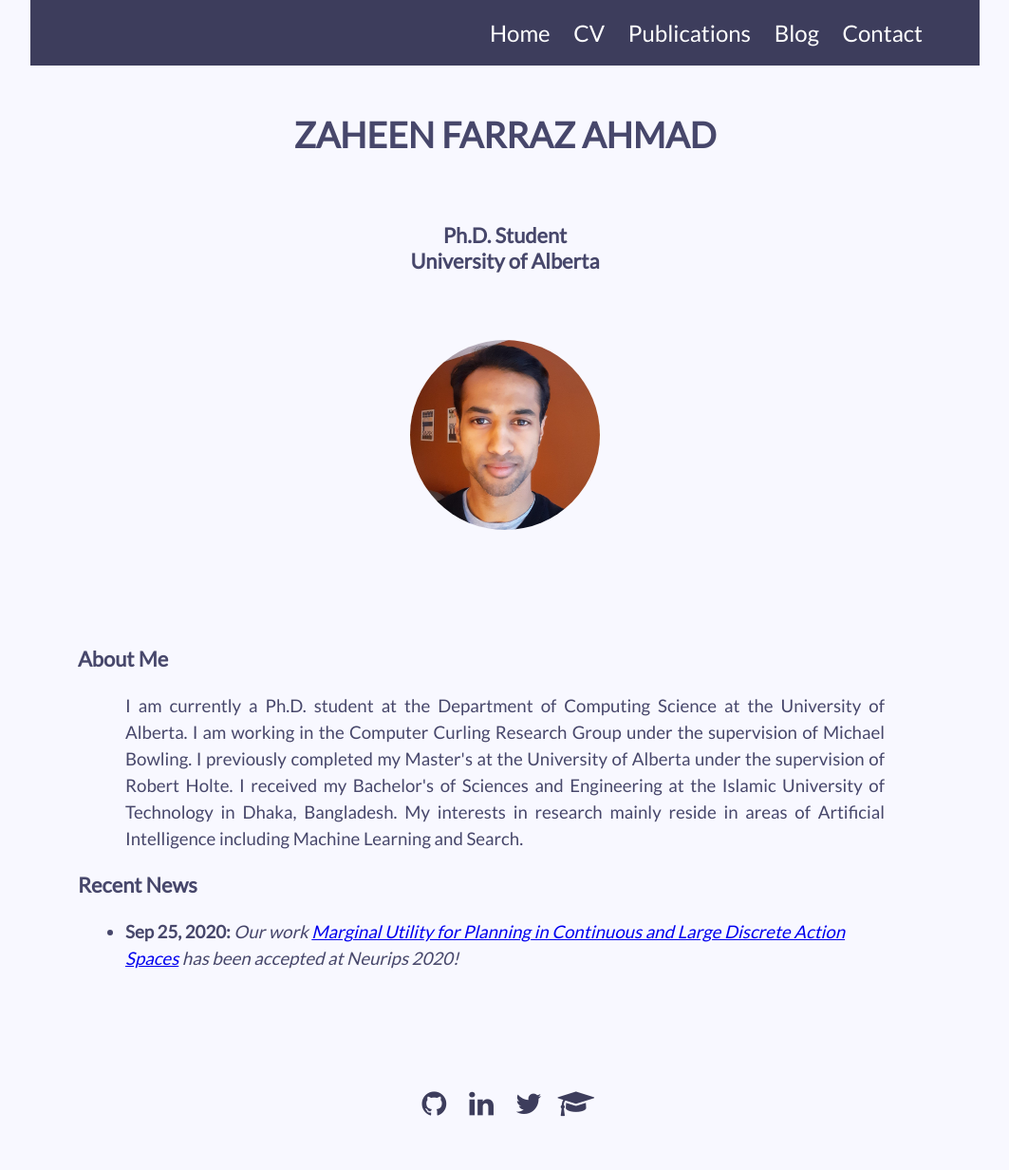
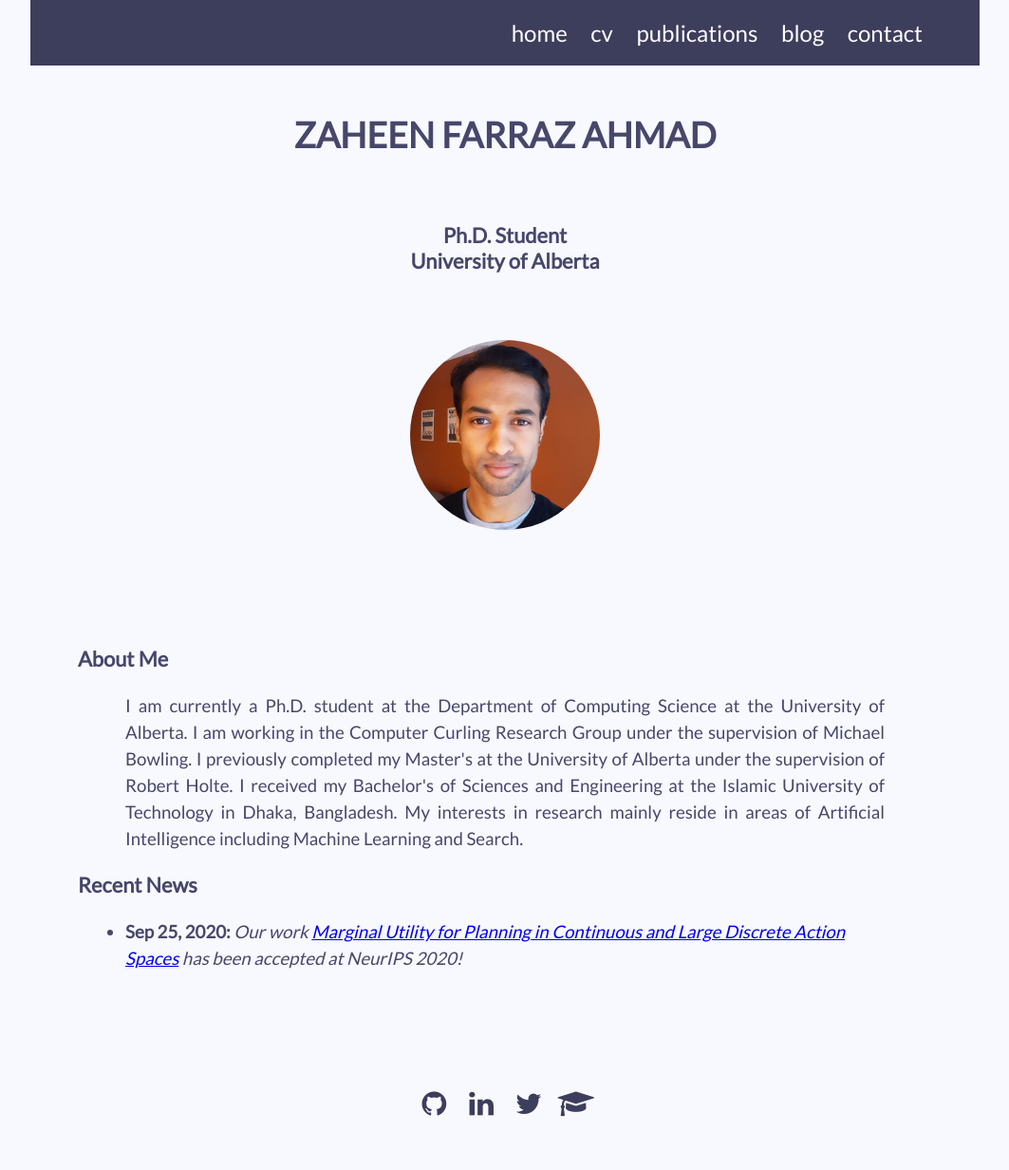
Before and after one commit to zfahmad/zfahmad.github.io, a Jekyll site: the page built from index.html, in a window 1280 px wide. Shown: the whole page at 95% size, without its empty margins (108-1171 px from the left). Built offline with Jekyll 4.4.1, drawn with Linux system fonts in a browser that asks for light colours.

Commit message:
Edited navigation bar, format and cv

```diff
--- a/_layouts/sub.html
+++ b/_layouts/sub.html
@@ -1,6 +1,6 @@
 ---
 layout: default
 ---
-<div class="container">
+<div class="sub_container">
   {{ content }}
 </div>
--- a/_sass/main.scss
+++ b/_sass/main.scss
@@ -121,6 +121,11 @@ body {
   vertical-align: center;
 }
 
+.sub_container {
+  font-size: 12pt;
+  padding: 70px;
+}
+
 .title_container {
   margin: auto;
   padding: 20px;
--- a/index.html
+++ b/index.html
@@ -21,6 +21,6 @@ Artificial Intelligence including Machine Learning and Search.
 <ul style="padding-left:50px;padding-right:50px;line-height:1.5">
   <li> <b>Sep 25, 2020:</b> <i>Our work <a href="https://arxiv.org/abs/2006.06054">
     Marginal Utility for Planning in Continuous and Large Discrete Action Spaces</a>
-    has been accepted at Neurips 2020!</i>
+    has been accepted at NeurIPS 2020!</i>
 </div>
 {% include socials.html %}
```
Also changed, not shown: _data/navigation.yml (+5 -5 lines), cv.md (+11 -11 lines), 8 other files.
